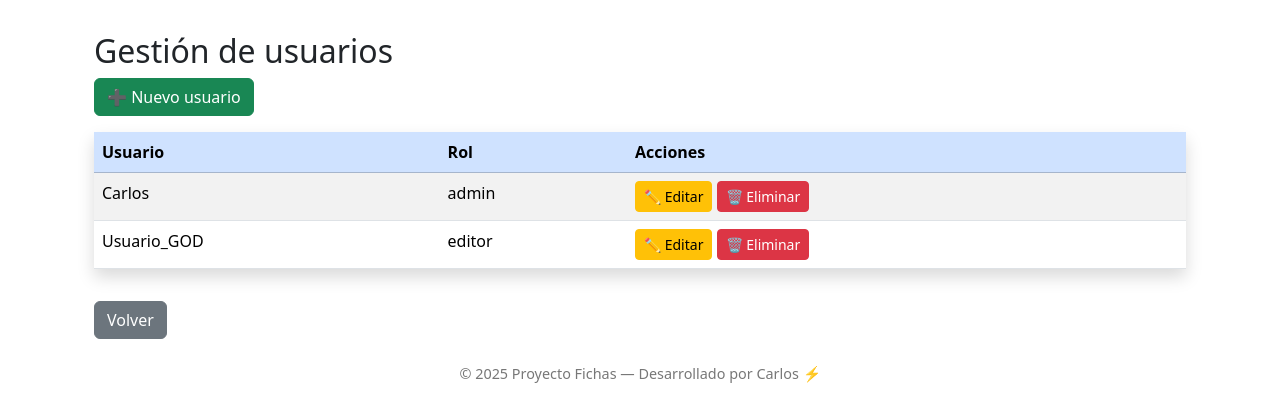
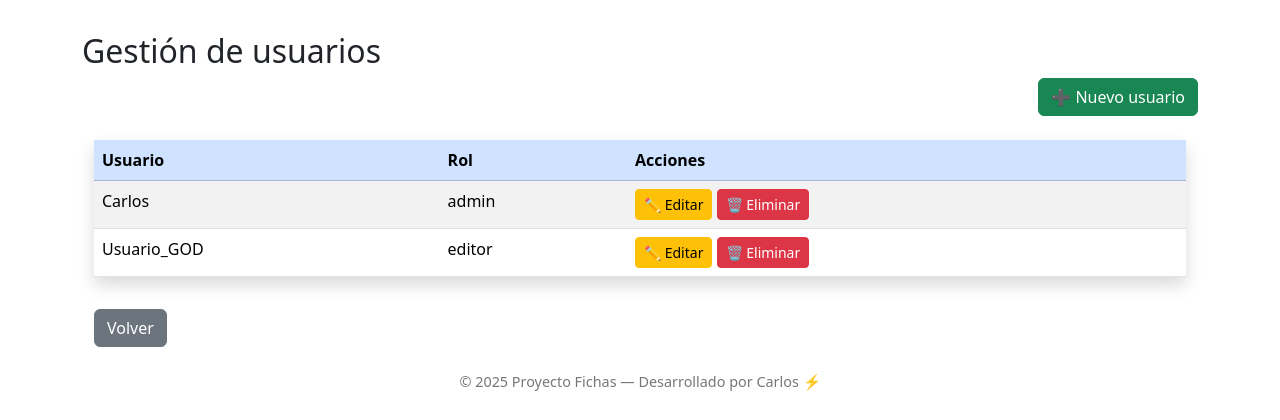
Before and after one commit to GamerPixelDev/02.proyectoFichasWeb, a Flask app: page /usuarios in a window 1280 px wide. Shown: the part 56-476 px from the top of the page. Run offline with Flask 3, Linux system fonts and the light colour scheme; the visitor is signed in with stand-in values (Sample User, id 1).

Commit message:
ligeros cambios visuales para fichas.html y usuarios.html

```diff
--- a/webapp/templates/fichas.html
+++ b/webapp/templates/fichas.html
@@ -3,7 +3,7 @@
 {% block title %}Gestión de fichas{% endblock %}
 
 {% block content %}
-    <h2 class="mb-4 text-center">Gestión de fichas</h2>
+    <h2>Gestión de fichas</h2>
     <div class="text-end mb-3">
         <a href="{{ url_for('main_routes.nueva_ficha') }}" class="btn btn-success">➕ Nueva ficha</a>
     </div>
--- a/webapp/templates/usuarios.html
+++ b/webapp/templates/usuarios.html
@@ -3,9 +3,11 @@
 {% block title %}Gestión de usuarios{% endblock %}
 
 {% block content %}
+<h2>Gestión de usuarios</h2>
+<div class="text-end mb-3">
+    <a href="{{ url_for('main_routes.nuevo_usuario') }}" class="btn btn-success">➕ Nuevo usuario</a>
+</div>
 <div class="container mt-4">
-    <h2>Gestión de usuarios</h2>
-    <a href="{{ url_for('main_routes.registrar_usuario') }}" class="btn btn-success mb-3">➕ Nuevo usuario</a>
     <table class="table table-striped shadow">
         <thead class="table-primary">
             <tr>
```
